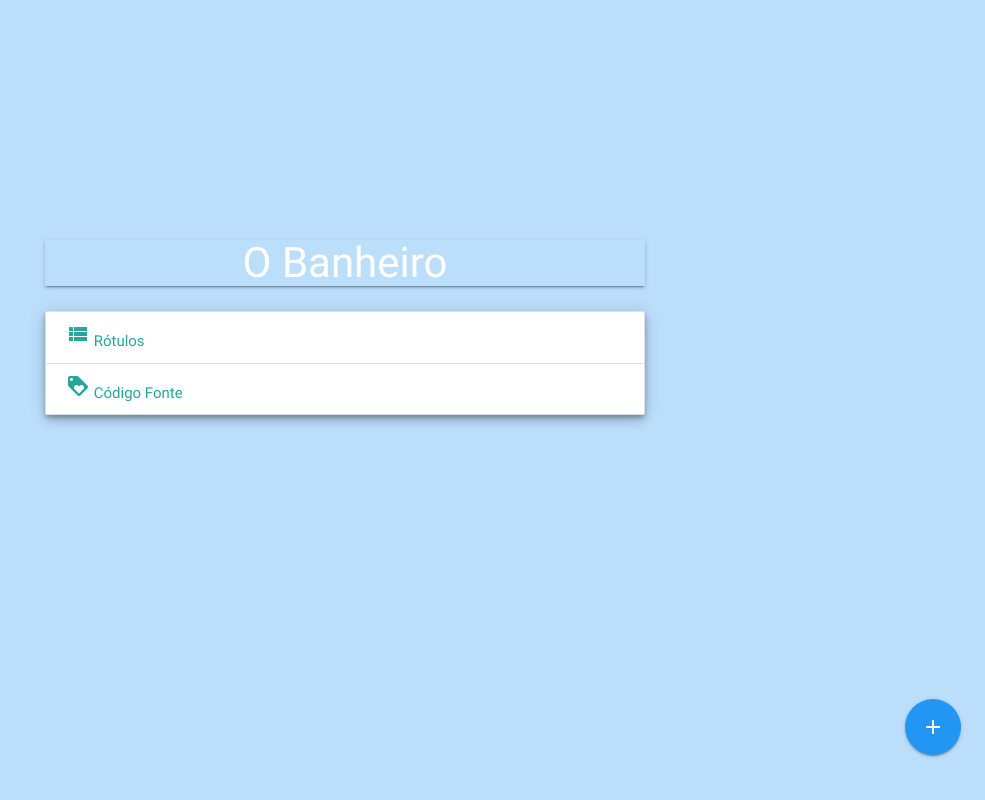
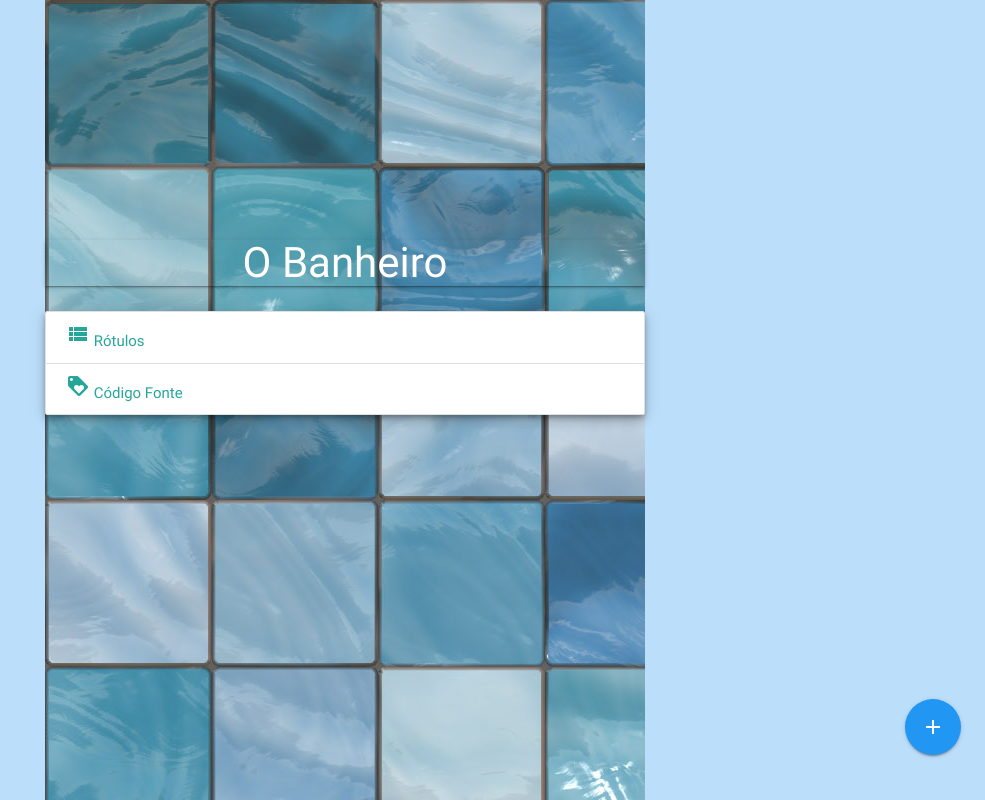
Before and after one commit to ggviana/banheiro, a website: page index.html in a window 1280 px wide. Shown: the whole page, without its empty margins (295-1280 px from the left). Drawn offline with nearby package versions, Linux system fonts and the light colour scheme; the site is published under a folder, as on GitHub Pages, so addresses that start at the root find nothing.

Commit message:
absolute path fix

```diff
--- a/css/theme.css
+++ b/css/theme.css
@@ -8,7 +8,7 @@
     margin: 0 auto;
 }
 .home.page {
-    background-image: url('/img/tiles.jpg');
+    background-image: url('../img/tiles.jpg');
     height: 100vh;
     padding-top: 30vh;
 }
```
